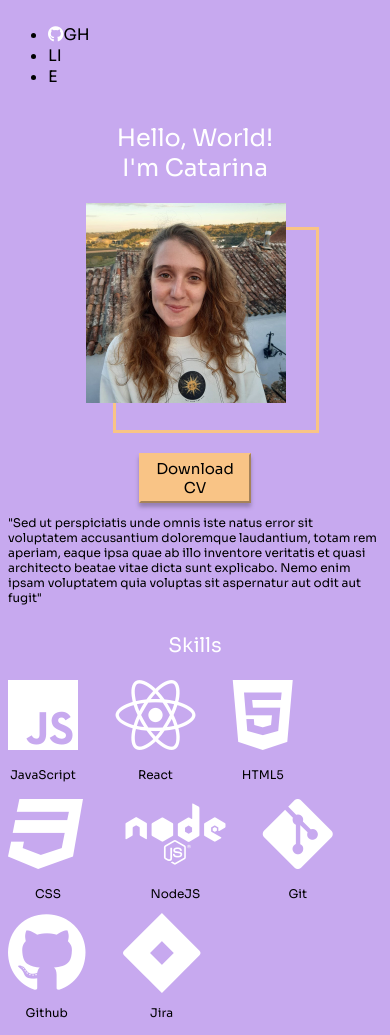
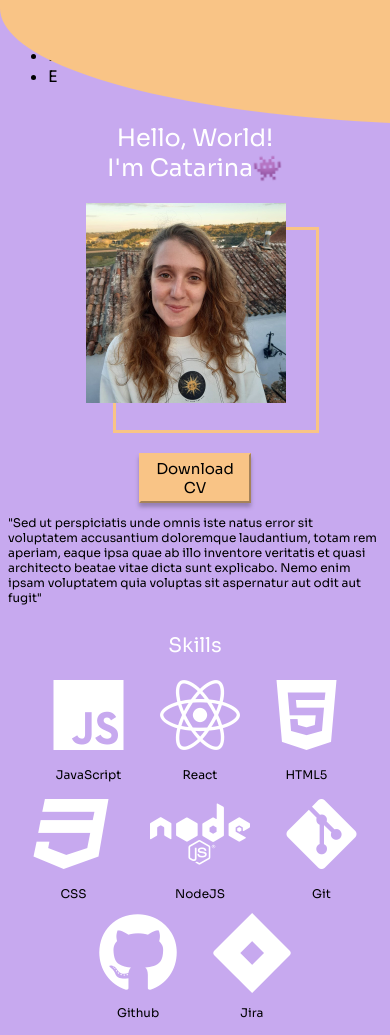
Before and after one commit to catarinapsalvado/portfolio, a plain HTML site: page website-catarina/src/index.html in a window 390 px wide. Shown: the top 1035 px of the page. Drawn offline with Linux system fonts and the light colour scheme.

Commit message:
add header

```diff
--- a/website-catarina/src/index.html
+++ b/website-catarina/src/index.html
@@ -13,6 +13,11 @@
 </head>
 
 <header>
+    <div class="custom-shape-divider-top-1662043649">
+        <svg data-name="Layer 1" xmlns="http://www.w3.org/2000/svg" viewBox="0 0 1200 120" preserveAspectRatio="none">
+            <path d="M0,0V7.23C0,65.52,268.63,112.77,600,112.77S1200,65.52,1200,7.23V0Z" class="shape-fill"></path>
+        </svg>
+    </div>
     <nav>
         <ul class="'navigation">
             <li><a href="https://github.com/catarinapsalvado" target="_blank"><i class="fa-brands fa-github"></i></a>GH</li>
@@ -23,7 +28,7 @@
 </header>
 <body>
     <section class="about">
-        <h1>Hello, World!<br>I'm Catarina</h1>
+        <h1>Hello, World!<br>I'm Catarina<span class="alien">👾</span></h1>
         <div class="photo">
             <img class="catarina-photo" src="../assets/images/lin-profile.jpg" alt="catarina-photo">
         </div>
@@ -33,8 +38,10 @@
         <div class="about-paragraph">
             <p>"Sed ut perspiciatis unde omnis iste natus error sit voluptatem accusantium doloremque laudantium, totam rem aperiam, eaque ipsa quae ab illo inventore veritatis et quasi architecto beatae vitae dicta sunt explicabo. Nemo enim ipsam voluptatem quia voluptas sit aspernatur aut odit aut fugit"</p>
         </div>
+
     </section>
     <section class='stack'>
+
         <h2>Skills</h2>
         <div class="known-skills">
             <div class="js">
--- a/website-catarina/src/style.css
+++ b/website-catarina/src/style.css
@@ -1,3 +1,31 @@
+.custom-shape-divider-top-1662043649 {
+    position: absolute;
+    top: 0;
+    left: 0;
+    width: 100%;
+    overflow: hidden;
+    line-height: 0;
+}
+
+.custom-shape-divider-top-1662043649 svg {
+    position: relative;
+    display: block;
+    width: calc(245% + 1.3px);
+    height: 123px;
+}
+
+.custom-shape-divider-top-1662043649 .shape-fill {
+    fill: #F9C486;
+}
+
+/** For mobile devices **/
+@media (max-width: 767px) {
+    .custom-shape-divider-top-1662043649 svg {
+        width: calc(245% + 1.3px);
+        height: 133px;
+    }
+}
+
 body {
   background: rgba(185, 146, 235, 0.79);
   display: flex;
@@ -6,6 +34,7 @@ body {
   font-family: "Sora";
   overflow-x: hidden;
 }
+
 
 h1,
 h2,
@@ -105,9 +134,47 @@ button {
 .known-skills{
   display: flex;
   flex-wrap: wrap;
+  justify-content: center;
   gap: 10%;
+  margin: 5px;
+
 }
 
 .known-skills p{
   text-align: center;
 }
+
+.alien {
+  animation-name: alien-animation; /* Refers to the name of your @keyframes element below */
+  animation-duration: 2.1s; /* Change to speed up or slow down */
+  animation-iteration-count: infinite; /* Never stop waving :) */
+  transform-origin: 70% 70%; /* Pivot around the bottom-left palm */
+  display: inline-block;
+}
+
+@keyframes alien-animation {
+  0% {
+    transform: rotate(0deg);
+  }
+  10% {
+    transform: rotate(14deg);
+  } /* The following five values can be played with to make the waving more or less extreme */
+  20% {
+    transform: rotate(-8deg);
+  }
+  30% {
+    transform: rotate(14deg);
+  }
+  40% {
+    transform: rotate(-4deg);
+  }
+  50% {
+    transform: rotate(10deg);
+  }
+  60% {
+    transform: rotate(0deg);
+  } /* Reset for the last half to pause */
+  100% {
+    transform: rotate(0deg);
+  }
+}
```
